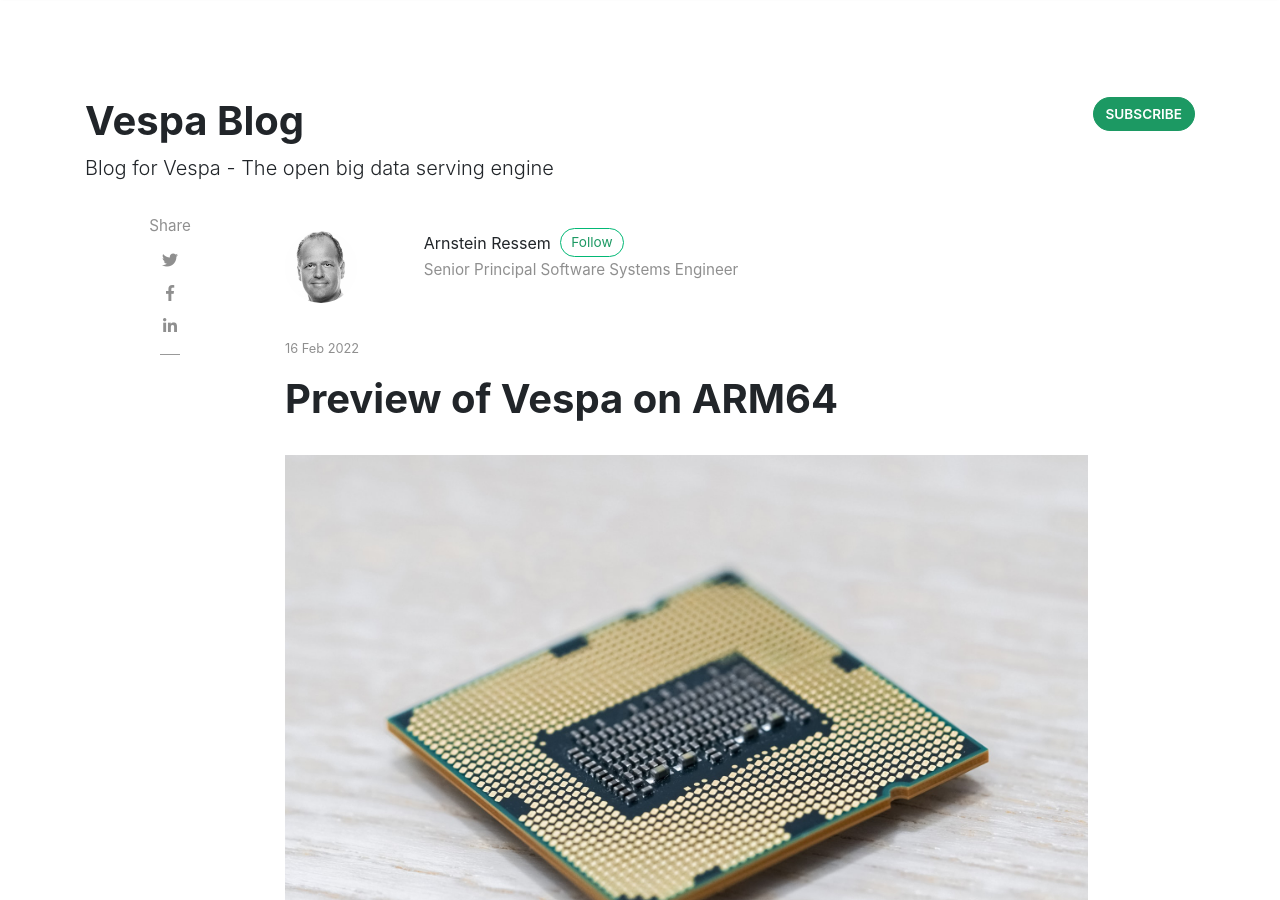
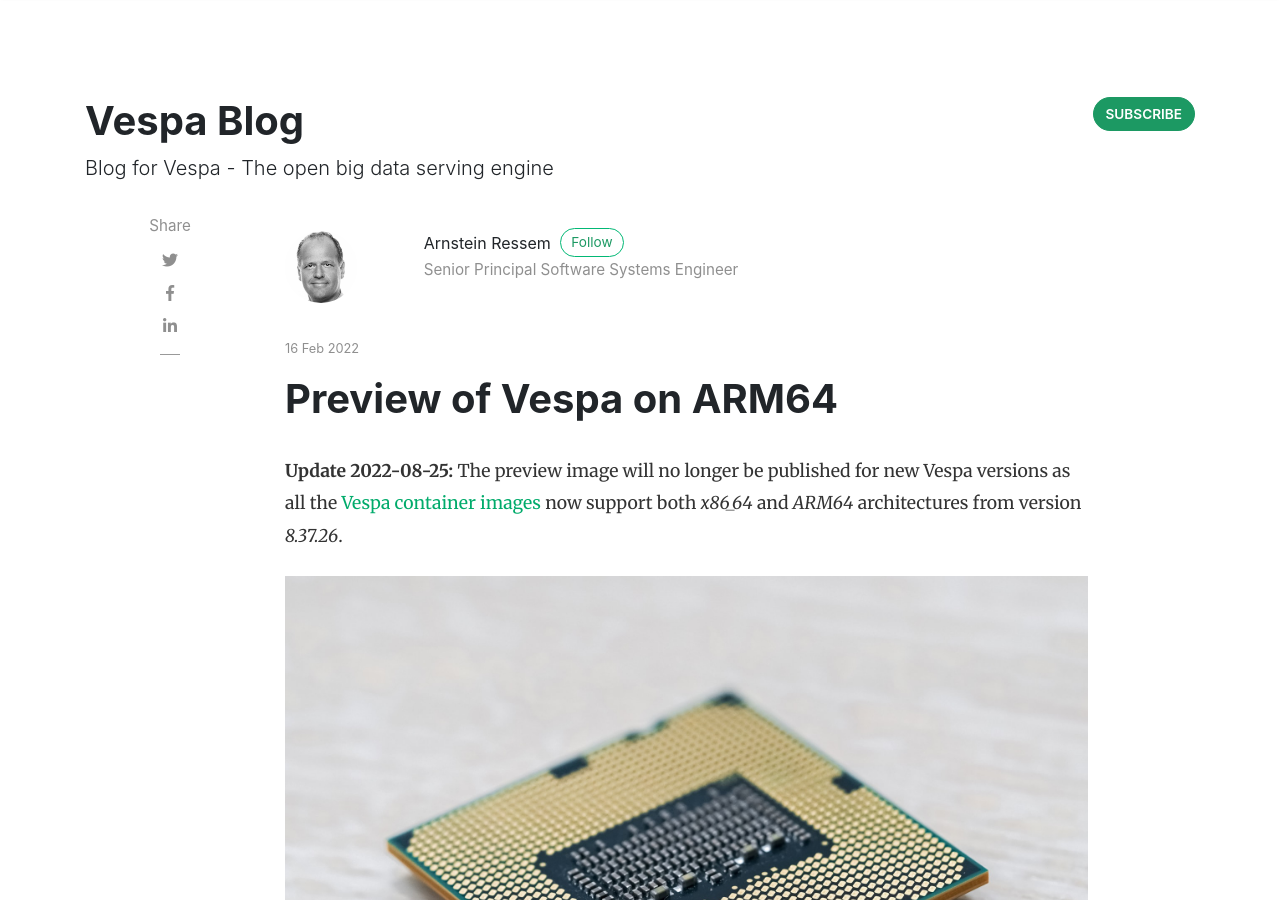
Before and after one commit to vespa-engine/blog, a Jekyll site: the page built from _posts/2022-02-16-preview-of-vespa-on-arm64.md, in a window 1280 px wide and 900 px high. Built offline with Jekyll 4.4.1, drawn with Linux system fonts in a browser that asks for light colours; nearby versions of some CDN libraries; comment, search, counter and statistics services are not loaded.

Commit message:
Update ARM64 container image preview post with information about official ARM64 support.

```diff
--- a/_posts/2022-02-16-preview-of-vespa-on-arm64.md
+++ b/_posts/2022-02-16-preview-of-vespa-on-arm64.md
@@ -9,6 +9,10 @@ skipimage: true
 
 excerpt: "With the increasing adoption of ARM64 based hardware like the AWS Graviton and Apple M1 MacBooks we are making a preview of Vespa available for this architecture."
 ---
+
+**Update 2022-08-25:**
+The preview image will no longer be published for new Vespa versions as all the [Vespa container images](https://docs.vespa.ai/en/build-install-vespa.html#docker-images) now support
+both *x86_64* and *ARM64* architectures from version *8.37.26*.
 
 <img src="/assets/2022-02-16-preview-of-vespa-on-arm64/jeremy-bezanger-wl8hZoJBSU8-unsplash.jpg"/>
 <p class="image-credit">
```
